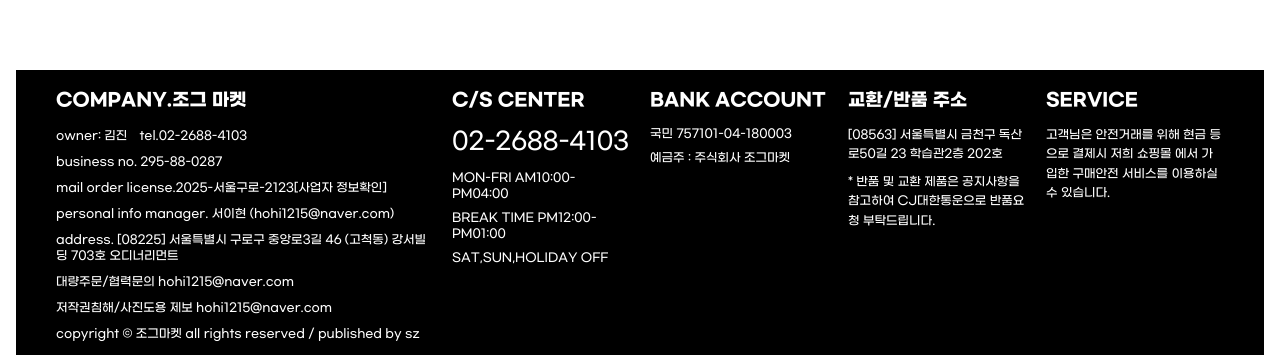
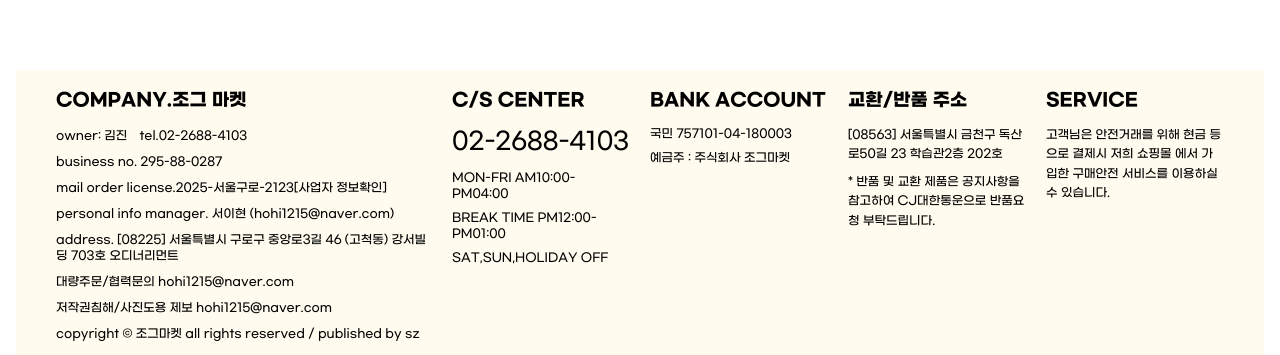
Before and after one commit to jjeankim/jogeu-market, a Next.js app: page / in a window 1280 px wide. Shown: the part 934-1289 px from the top of the page. Built offline with nearby package versions, Linux system fonts and the light colour scheme; no server answers.

Commit message:
fix : 풋터 배경색을 변경하고 텍스트 색상을 검정으로 조정

```diff
--- a/src/components/ui/Footer.tsx
+++ b/src/components/ui/Footer.tsx
@@ -3,8 +3,8 @@
 const Footer = () => {
   return (
     <>
-      <footer className="shrink-0 w-full min-h-72 bg-black px-4 md:px-10 py-6 md:py-4 flex justify-center items-center mx-auto">
-        <div className="w-full h-full grid grid-cols-1 md:grid-cols-6 gap-6 md:gap-5 text-white">
+      <footer className="shrink-0 w-full min-h-72 bg-[#FFFBEE] px-4 md:px-10 py-6 md:py-4 flex justify-center items-center mx-auto">
+        <div className="w-full h-full grid grid-cols-1 md:grid-cols-6 gap-6 md:gap-5 text-black">
           <div className="w-full md:col-span-2 companyInfo flex flex-col justify-between space-y-2 text-xs">
             <h4 className="font-bold text-lg mb-3">COMPANY.조그 마켓</h4>
             <div className="flex flex-col md:flex-row md:space-x-3 space-y-1 md:space-y-0">
```
